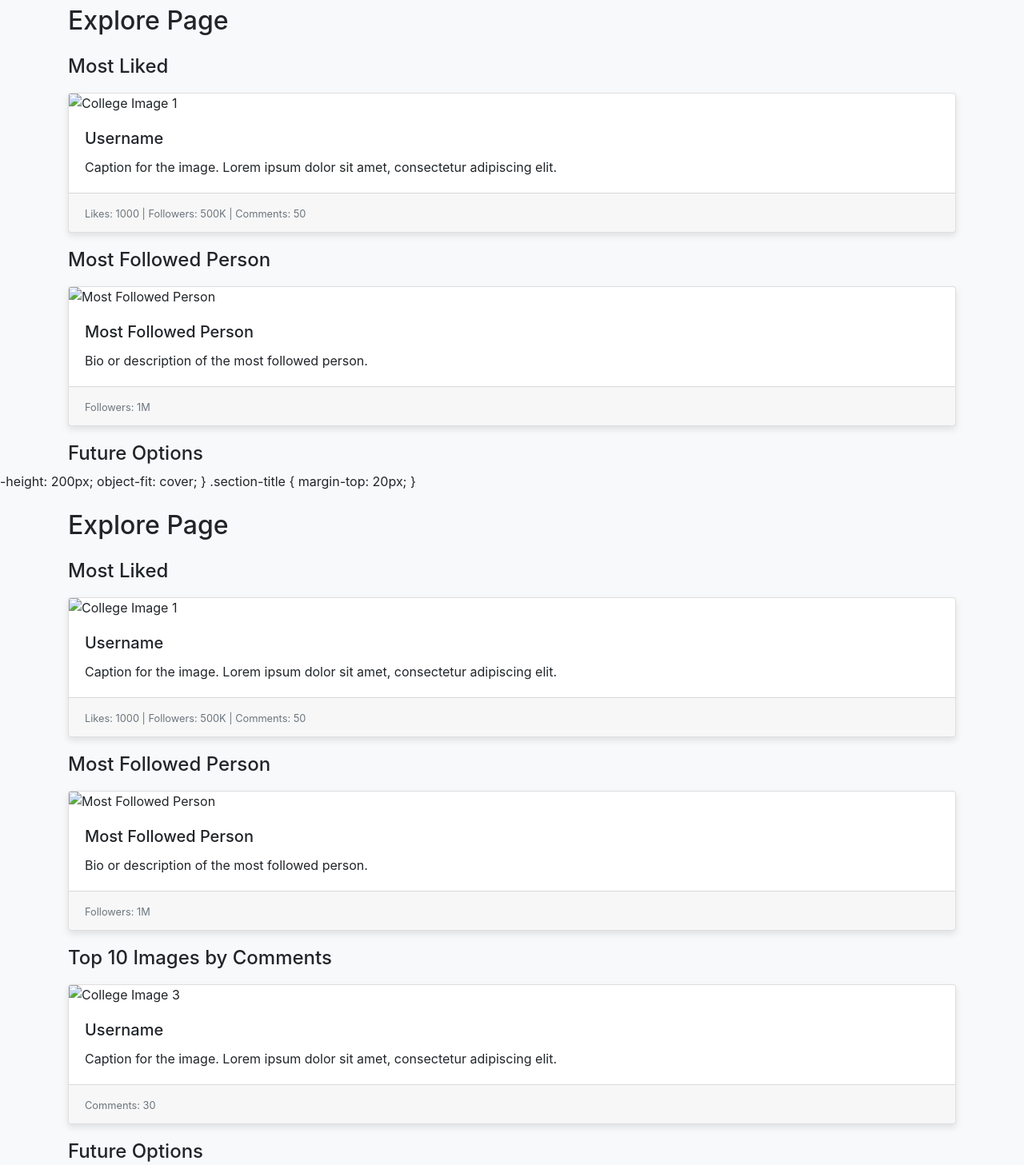
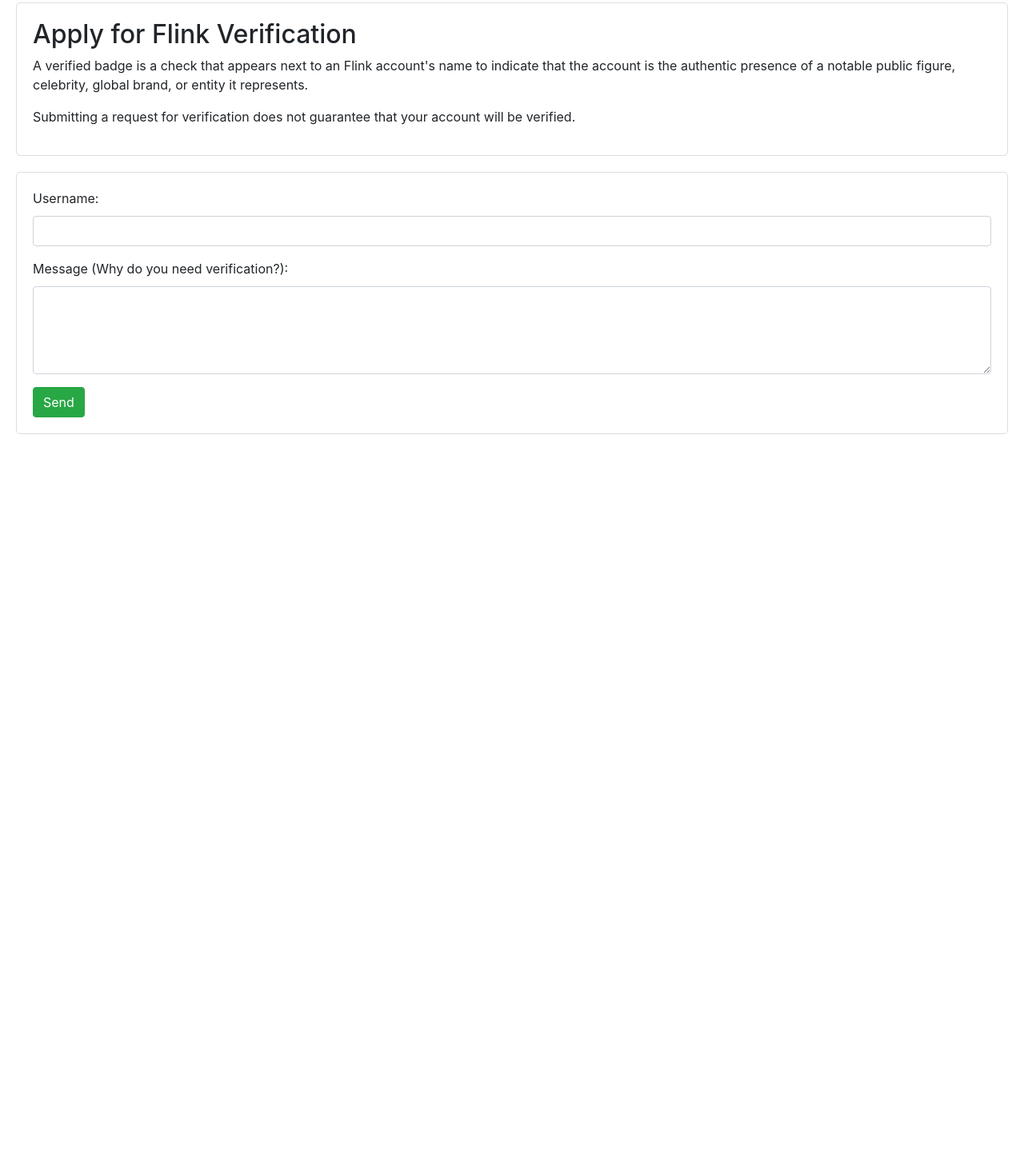
Before and after one commit to believeonus/Connectopia, a plain HTML site: page index.html in a window 1280 px wide. Shown: the part 17-1474 px from the top of the page at 80% size. After the commit the page ends 800 px from the top, so only its background shows below. Drawn offline with nearby package versions, Linux system fonts and the light colour scheme.

Commit message:
Update index.html

```diff
--- a/index.html
+++ b/index.html
@@ -2,159 +2,67 @@
 <html lang="en">
 <head>
     <meta charset="UTF-8">
-    <meta name="viewport" content="width=device-width, initial-scale=1">
-    <title>Social Media Explore Page</title>
-    <!-- Bootstrap CSS -->
-    <link rel="stylesheet" href="https://maxcdn.bootstrapcdn.com/bootstrap/4.0.0/css/bootstrap.min.css">
+    <meta name="viewport" content="width=device-width, initial-scale=1.0">
+    <title>Flink Verification</title>
+    <!-- Include Bootstrap CSS (Add the correct path to your Bootstrap CSS file) -->
+    <link rel="stylesheet" href="path/to/bootstrap.min.css">
+
     <style>
-        body {
-            background-color: #f8f9fa;
+        .card {
+            border: 1px solid #ddd;
+            padding: 20px;
+            margin: 20px;
+            border-radius: 5px;
         }
-
-        .card {
-            margin: 10px;
-            box-shadow: 0 4px 8px rgba(0, 0, 0, 0.1);
+        label {
+            display: block;
+            margin-bottom: 10px;
         }
-
-        .card img {
-            max-height: 200px;
-            object-fit: cover;
+        input, textarea {
+            width: 100%;
+            padding: 10px;
+            margin-bottom: 15px;
+            border: 1px solid #ddd;
+            border-radius: 5px;
         }
-
-        .section-title {
-            margin-top: 20px;
+        button {
+            padding: 10px;
+            background-color: #4CAF50;
+            color: white;
+            border: none;
+            border-radius: 5px;
+            cursor: pointer;
         }
     </style>
 </head>
 <body>
 
-<div class="container">
-    <h2 class="mt-4 mb-4">Explore Page</h2>
-
-    <!-- Most Liked Section -->
-    <h4 class="section-title">Most Liked</h4>
-    <div class="card-deck">
-        <!-- Replace with college-themed images -->
+<!-- Card for submitting a verification request -->
 <div class="card">
-            <img src="college-image1.jpg" class="card-img-top" alt="College Image 1">
-            <div class="card-body">
-                <h5 class="card-title">Username</h5>
-                <p class="card-text">Caption for the image. Lorem ipsum dolor sit amet, consectetur adipiscing elit.</p>
-            </div>
-            <div class="card-footer">
-                <small class="text-muted">Likes: 1000 | Followers: 500K | Comments: 50</small>
-            </div>
-        </div>
-        <!-- Repeat for other most liked college-themed images -->
+    <h2>Apply for Flink Verification</h2>
+    <p>A verified badge is a check that appears next to an Flink account's name to indicate that the account is the authentic presence of a notable public figure, celebrity, global brand, or entity it represents.</p>
+    <p>Submitting a request for verification does not guarantee that your account will be verified.</p>
 </div>
 
-    <!-- Most Followed Person Section -->
-    <h4 class="section-title">Most Followed Person</h4>
-    <div class="card-deck">
-        <!-- Replace with college-themed image -->
+<!-- Card for entering username and message -->
 <div class="card">
-            <img src="college-image2.jpg" class="card-img-top" alt="Most Followed Person">
-            <div class="card-body">
-                <h5 class="card-title">Most Followed Person</h5>
-                <p class="card-text">Bio or description of the most followed person.</p>
-            </div>
-            <div class="card-footer">
-                <small class="text-muted">Followers: 1M</small>
-            </div>
-        </div>
+    <form method="post" action="verification_submission.php">
+        <div class="mb-3">
+            <label for="username" class="form-label">Username:</label>
+            <input type="text" id="username" name="username" class="form-control" required>
         </div>
 
-
-
-    <!-- Future Options Section -->
-    <h4 class="section-title">Future Options</h4>
-    <div class="card-deck">
-        <!-- Add cards or other elements for future options -->
-    </div>
+        <div class="mb-3">
+            <label for="message" class="form-label">Message (Why do you need verification?):</label>
+            <textarea id="message" name="message" rows="4" class="form-control" required></textarea>
         </div>
 
-<!-- Bootstrap JS and Popper.js -->
-<script src="https://code.jquery.com/jquery-3.2.1.slim.min.js"></script>
-<script src="https://cdnjs.cloudflare.com/ajax/libs/popper.js/1.12.9/umd/popper.min.js"></script>
-<script src="https://maxcdn.bootstrapcdn.com/bootstrap/4.0.0/js/bootstrap.min.js"></script>
+        <button type="submit" class="btn btn-success">Send</button>
+    </form>
+</div>
+
+<!-- Include Bootstrap JS (Add the correct path to your Bootstrap JS file) -->
+<script src="path/to/bootstrap.bundle.min.js"></script>
 
 </body>
 </html>
--height: 200px;
-            object-fit: cover;
-        }
-
-        .section-title {
-            margin-top: 20px;
-        }
-    </style>
-</head>
-<body>
-
-<div class="container">
-    <h2 class="mt-4 mb-4">Explore Page</h2>
-
-    <!-- Most Liked Section -->
-    <h4 class="section-title">Most Liked</h4>
-    <div class="card-deck">
-        <!-- Replace with college-themed images -->
-        <div class="card">
-            <img src="college-image1.jpg" class="card-img-top" alt="College Image 1">
-            <div class="card-body">
-                <h5 class="card-title">Username</h5>
-                <p class="card-text">Caption for the image. Lorem ipsum dolor sit amet, consectetur adipiscing elit.</p>
-            </div>
-            <div class="card-footer">
-                <small class="text-muted">Likes: 1000 | Followers: 500K | Comments: 50</small>
-            </div>
-        </div>
-        <!-- Repeat for other most liked college-themed images -->
-    </div>
-
-    <!-- Most Followed Person Section -->
-    <h4 class="section-title">Most Followed Person</h4>
-    <div class="card-deck">
-        <!-- Replace with college-themed image -->
-        <div class="card">
-            <img src="college-image2.jpg" class="card-img-top" alt="Most Followed Person">
-            <div class="card-body">
-                <h5 class="card-title">Most Followed Person</h5>
-                <p class="card-text">Bio or description of the most followed person.</p>
-            </div>
-            <div class="card-footer">
-                <small class="text-muted">Followers: 1M</small>
-            </div>
-        </div>
-    </div>
-
-    <!-- Top 10 Images by Comment Section -->
-    <h4 class="section-title">Top 10 Images by Comments</h4>
-    <div class="card-deck">
-        <!-- Replace with college-themed images -->
-        <div class="card">
-            <img src="college-image3.jpg" class="card-img-top" alt="College Image 3">
-            <div class="card-body">
-                <h5 class="card-title">Username</h5>
-                <p class="card-text">Caption for the image. Lorem ipsum dolor sit amet, consectetur adipiscing elit.</p>
-            </div>
-            <div class="card-footer">
-                <small class="text-muted">Comments: 30</small>
-            </div>
-        </div>
-        <!-- Repeat for other top college-themed images by comments -->
-    </div>
-
-    <!-- Future Options Section -->
-    <h4 class="section-title">Future Options</h4>
-    <div class="card-deck">
-        <!-- Add cards or other elements for future options -->
-    </div>
-</div>
-
-<!-- Bootstrap JS and Popper.js -->
-<script src="https://code.jquery.com/jquery-3.2.1.slim.min.js"></script>
-<script src="https://cdnjs.cloudflare.com/ajax/libs/popper.js/1.12.9/umd/popper.min.js"></script>
-<script src="https://maxcdn.bootstrapcdn.com/bootstrap/4.0.0/js/bootstrap.min.js"></script>
-
-</body>
-</html>
```
Lines whose indentation alone changed are shown as unchanged.
